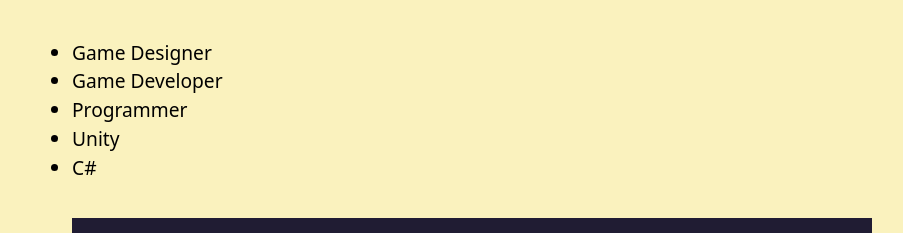
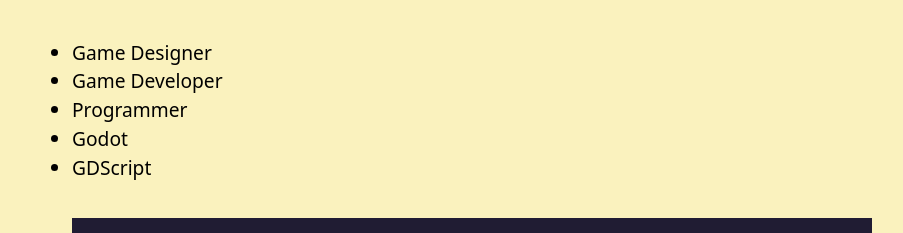
Before and after one commit to feliperieder/Portfolio, a React (Vite) app in the folder portfolio/: page / in a window 1280 px wide. Shown: the part 3580-3813 px from the top of the page, without its empty margins (96-999 px from the left). Built offline with nearby package versions, Linux system fonts and the light colour scheme.

Commit message:
Algumas correções 2026

```diff
--- a/portfolio/src/assets/projects.js
+++ b/portfolio/src/assets/projects.js
@@ -51,13 +51,13 @@
       id: 3,
       name: "Uni Duni Artê",
       introText: "A two-player game designed to be played in an arcade or with two controllers. Each player is responsible for two colors that can be mixed together and can only control one direction. \nWinner of the 2024 Arcade Game Jam.",
-      fullText: "The game was developed in under 12 hours using Unity by a team of three. I was responsible for programming while also contributing to the game design. The theme of the game jam was “Duality,” and one of the additional challenges required the game to be playable by two players.",
+      fullText: "I developed a chaotic cooperative indie game centered around the theme “2 in 1.” The project was created by a team of two, in which I was responsible for programming and level design. The game, built around a drawing-based core mechanic, was developed in Godot using GDScript.\nThe project won the game jam, providing the opportunity for its continued development, and was later showcased at the Unisinos Arcade.",
       habilities: [
         "Game Designer",
         "Game Developer",
         "Programmer",
-        "Unity",
-        "C#"
+        "Godot",
+        "GDScript"
       ],
       itchLink: "https://roedor.itch.io/uni-duni-art",
       gitLink: "https://github.com/feliperieder/ultimate-color",
@@ -67,7 +67,7 @@
       id: 4,
       name: "Split Hunt",
       introText: "A multiplayer game in which players must cooperate to survive successive waves of enemies within a confined arena. They are equipped with projectile-based attacks to defend themselves; however, success depends on coordinating their positioning to strike the enemies’ weak points. Players must also remain vigilant, as each enemy has its own preference, targeting specific players over others. \nWinner of the II Unisinos Game Jam.",
-      fullText: "The concept for this game was conceived immediately after completing Space Rogue. Given its simplicity, I quickly initiated development and challenged myself to finish it within just two days. While not created as part of a game jam, the project provided a valuable opportunity to design and develop a complete game independently. It also marked my first experience composing part of the soundtrack. Additionally, I implemented a randomized spawning system for objects, along with defining unique characteristics for each one.",
+      fullText: "The game was developed in under 12 hours using Unity by a team of three. I was responsible for programming while also contributing to the game design. The theme of the game jam was “Duality,” and one of the additional challenges required the game to be playable by two players.",
       habilities: [
         "Game Designer",
         "Game Developer",
@@ -134,10 +134,10 @@
       habilities: [
         "Level Designer",
         "Programmer",
-        "Unity",
-        "C#"
+        "Godot",
+        "GDScript"
       ],
-      itchLink: "https://roedor.itch.io/space-rogue",
+      itchLink: "https://roedor.itch.io/wing-comander",
       gitLink: "https://github.com/feliperieder",
       img: Birdwatch
     },
--- a/portfolio/src/components/AboutMeComponent.jsx
+++ b/portfolio/src/components/AboutMeComponent.jsx
@@ -2,7 +2,7 @@
 import Photo from "../assets/Me.JPG"
 import myCSS from "./AboutMeComponent.module.css"
 import resumeEN from "../assets/FelipeRiederGameDev_Curriculum_en.pdf"
-import resumePT from "../assets/FelipeRiederGameDev_Curriculum_ptbr.pdf"
+import resumePT from "../assets/FelipeRiederGameDev_Curriculum2026_ptbr.pdf"
 
 const AboutMeComponent = () => {
 
```
Also changed, not shown: 1 other file (tests, documents, lock files or other folders).
